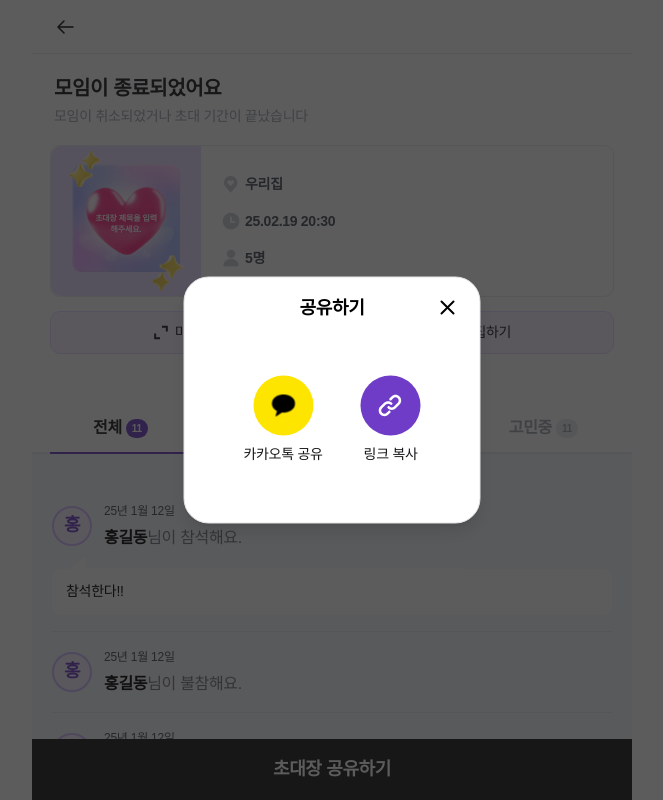
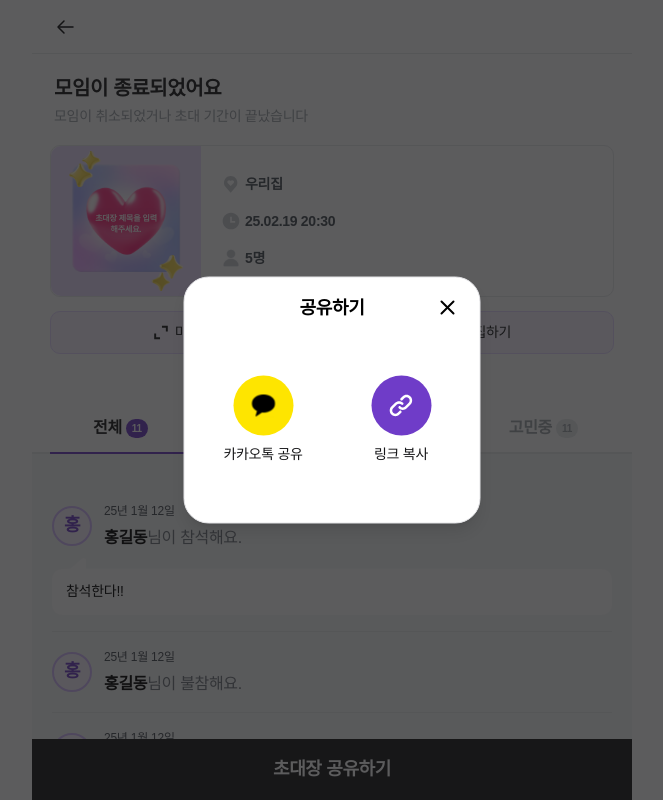
Before and after one commit to dnd-side-project/dnd-12th-6-frontend, a Next.js app: page /invitation/manage/1 in a window 1280 px wide. Both pictures are taken after a click on the button "초대장 공유하기". Shown: the top 800 px of the page, without its empty margins (308-971 px from the left). Built offline with nearby package versions, Linux system fonts and the light colour scheme; a web font is replaced by a local one.

Commit message:
fix: ShareMoal 컨텐츠 너비 다른거 수정

```diff
--- a/src/components/manage/Response/ShareModal/index.tsx
+++ b/src/components/manage/Response/ShareModal/index.tsx
@@ -25,13 +25,13 @@ const ShareModal = ({ children }: StrictPropsWithChildren) => {
           </DialogTitle>
         </DialogHeader>
         <DialogDescription className='my-40 flex gap-x-[38px] justify-center'>
-          <DialogClose className='flex flex-col items-center gap-y-8'>
+          <DialogClose className='w-[100px] flex flex-col items-center gap-y-8'>
             <div className='w-[60px] h-[60px] rounded-full bg-kakao flex items-center justify-center'>
               <Image src={KakaoSymbolImage} alt='카카오톡 공유' width={26} height={26} />
             </div>
             <span className='typo-label1 font-medium text-gray-7'>카카오톡 공유</span>
           </DialogClose>
-          <DialogClose>
+          <DialogClose className='w-[100px] flex justify-center'>
             <CopyLinkWithAlert url=''>
               <div className='w-[60px] h-[60px] mb-8 rounded-full bg-primary-strong flex items-center justify-center'>
                 <Icon name='link' className='w-[30px] h-[30px]' />
```
